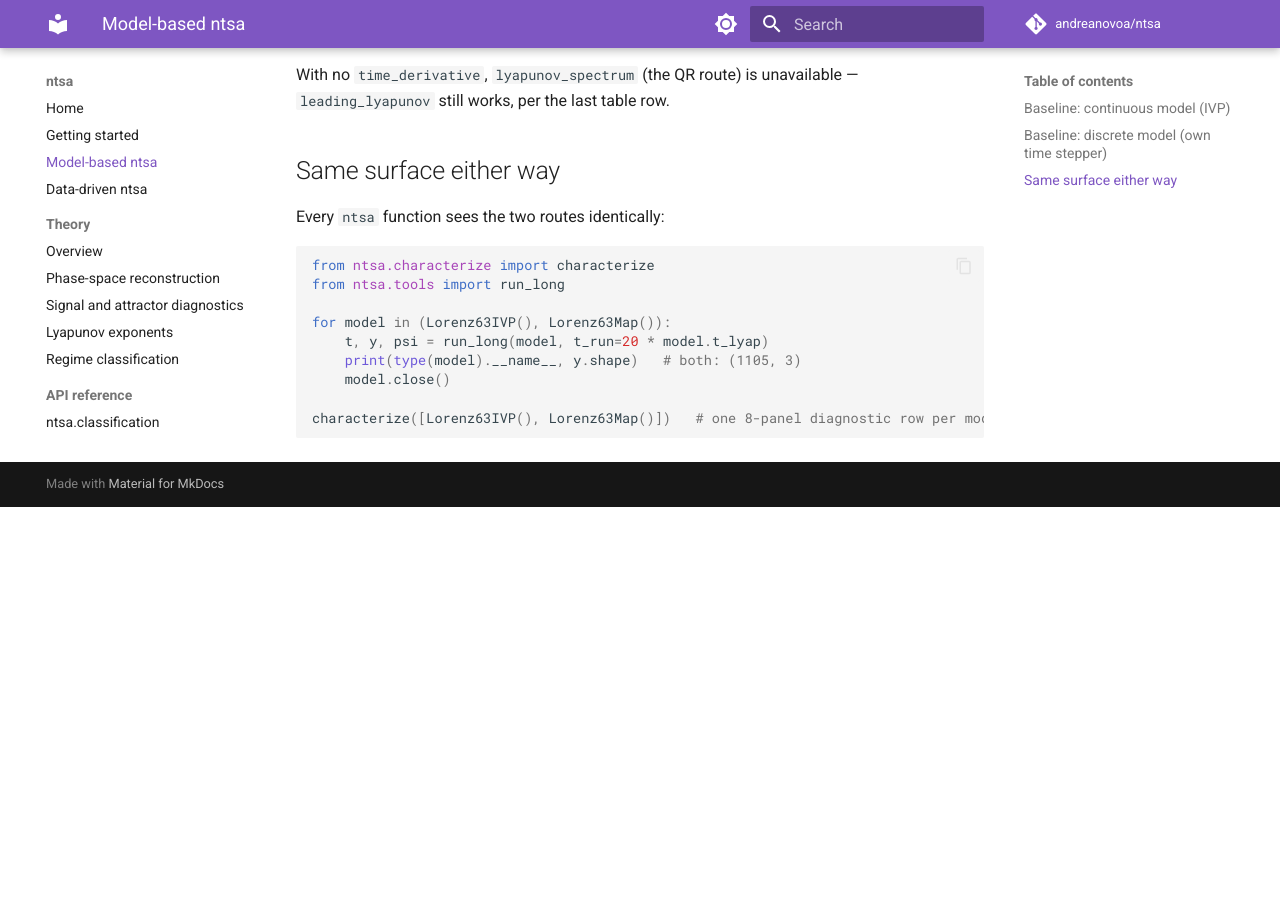
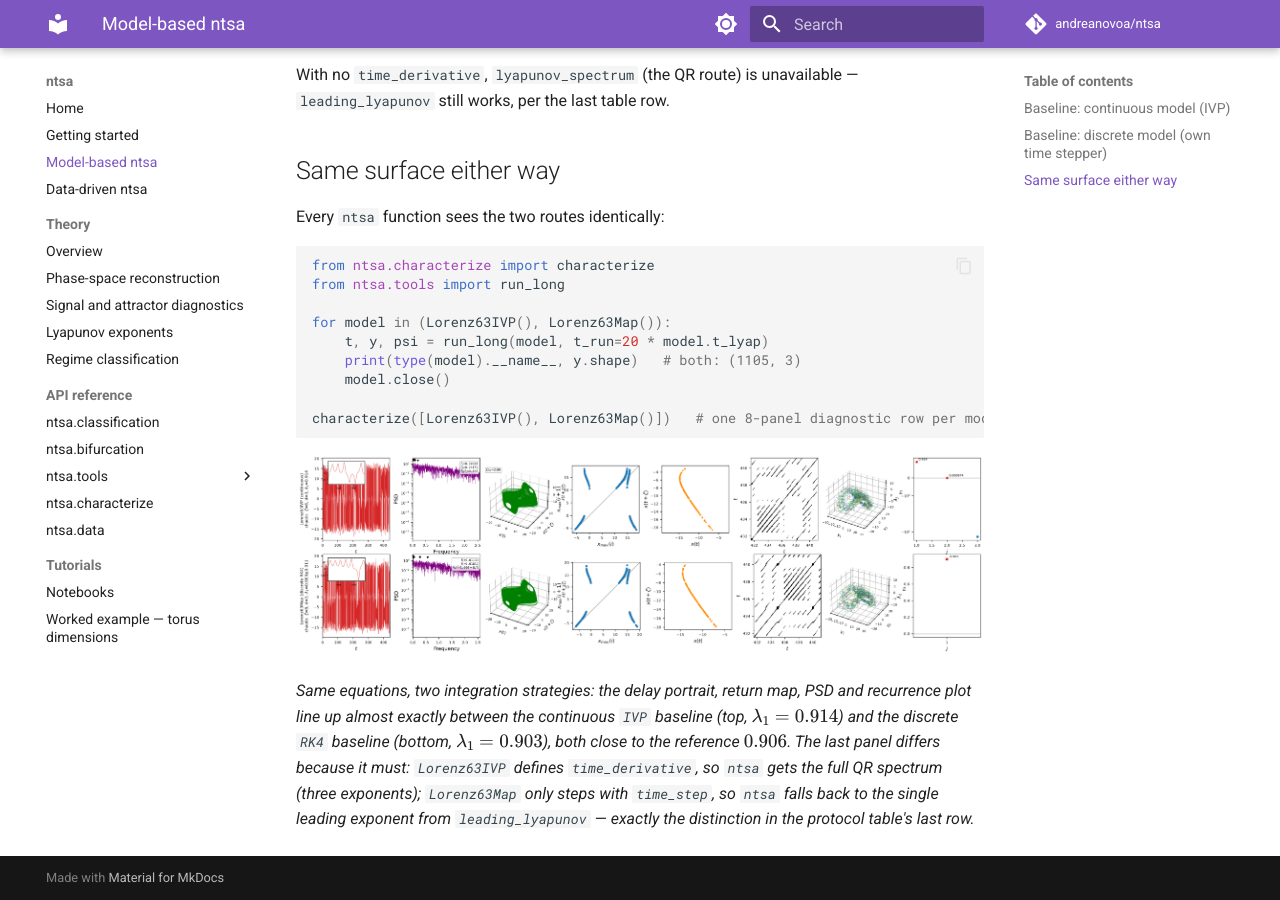
Before and after one commit to andreanovoa/ntsa, an MkDocs documentation site: the page built from docs/protocol.md, in a window 1280 px wide and 900 px high, scrolled down 2768 px. Built offline with MkDocs 1.6.1 and Material for MkDocs 9.7.7, drawn with Linux system fonts in a browser that asks for light colours; comment, search, counter and statistics services are not loaded; before the commit the page ends 3275 px from its top, so only the background shows below that.

Commit message:
Add a figure to the model protocol page
Same equations, two integration strategies (Lorenz63IVP vs Lorenz63Map):
run the page's own "Same surface either way" example through characterize()
and show the two rows side by side -- the diagnostics line up, and the last
panel visibly demonstrates the QR-spectrum-vs-leading-exponent distinction
from the protocol table.

````diff
--- a/docs/protocol.md
+++ b/docs/protocol.md
@@ -137,3 +137,15 @@
 
 characterize([Lorenz63IVP(), Lorenz63Map()])   # one 8-panel diagnostic row per model
 ```
+
+![8-panel characterization of Lorenz63IVP and Lorenz63Map](assets/ntsa_protocol_l63.png)
+
+*Same equations, two integration strategies: the delay portrait, return
+map, PSD and recurrence plot line up almost exactly between the continuous
+`IVP` baseline (top, $\lambda_1=0.914$) and the discrete `RK4` baseline
+(bottom, $\lambda_1=0.903$), both close to the reference $0.906$. The last
+panel differs because it must: `Lorenz63IVP` defines `time_derivative`, so
+`ntsa` gets the full QR spectrum (three exponents); `Lorenz63Map` only
+steps with `time_step`, so `ntsa` falls back to the single leading exponent
+from `leading_lyapunov` — exactly the distinction in the protocol table's
+last row.*
````
Also changed, not shown: docs/assets/ntsa_protocol_l63.png (added).
